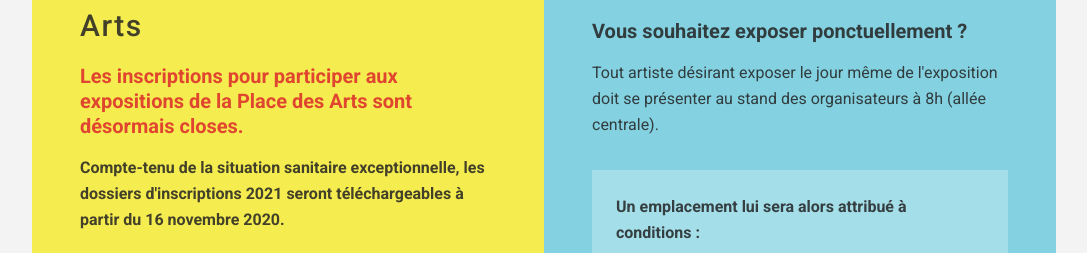
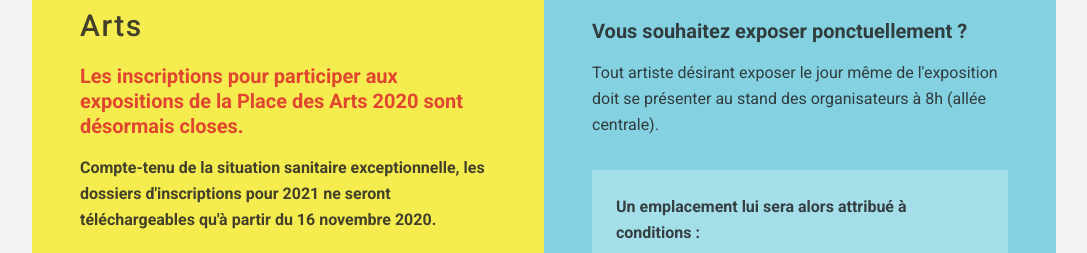
Before and after one commit to poncetnoemie/pda, a Nuxt app: page / in a window 1280 px wide. Shown: the part 646-899 px from the top of the page, without its empty margins (96-1183 px from the left). Built offline with nearby package versions, Linux system fonts and the light colour scheme; what vue-scrollactive would draw is missing.

Commit message:
Update subscription bloc content

```diff
--- a/pages/index.vue
+++ b/pages/index.vue
@@ -121,12 +121,12 @@
               <div v-else>
                 <p class="font-bold text-xl text-red leading-tight">
                   Les inscriptions pour participer aux expositions de la Place
-                  des Arts sont désormais closes.
+                  des Arts {{ subscription.year }} sont désormais closes.
                 </p>
                 <p class="font-bold">
                   Compte-tenu de la situation sanitaire exceptionnelle, les
-                  dossiers d'inscriptions {{ subscription.year + 1 }} seront
-                  téléchargeables à partir du {{ subscription.date }}
+                  dossiers d'inscriptions pour {{ subscription.year + 1 }} ne seront
+                  téléchargeables qu'à partir du {{ subscription.date }}
                   {{ subscription.year }}.
                 </p>
                 <p>
```
